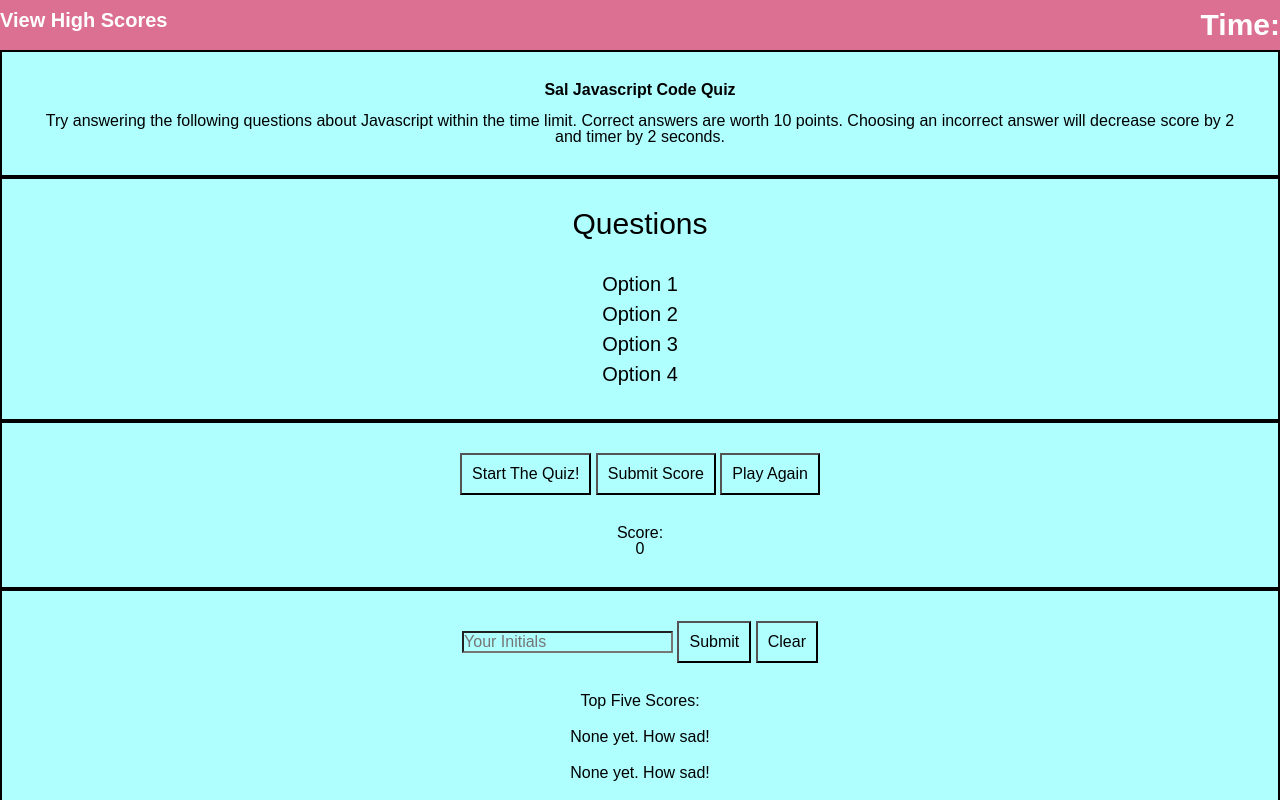
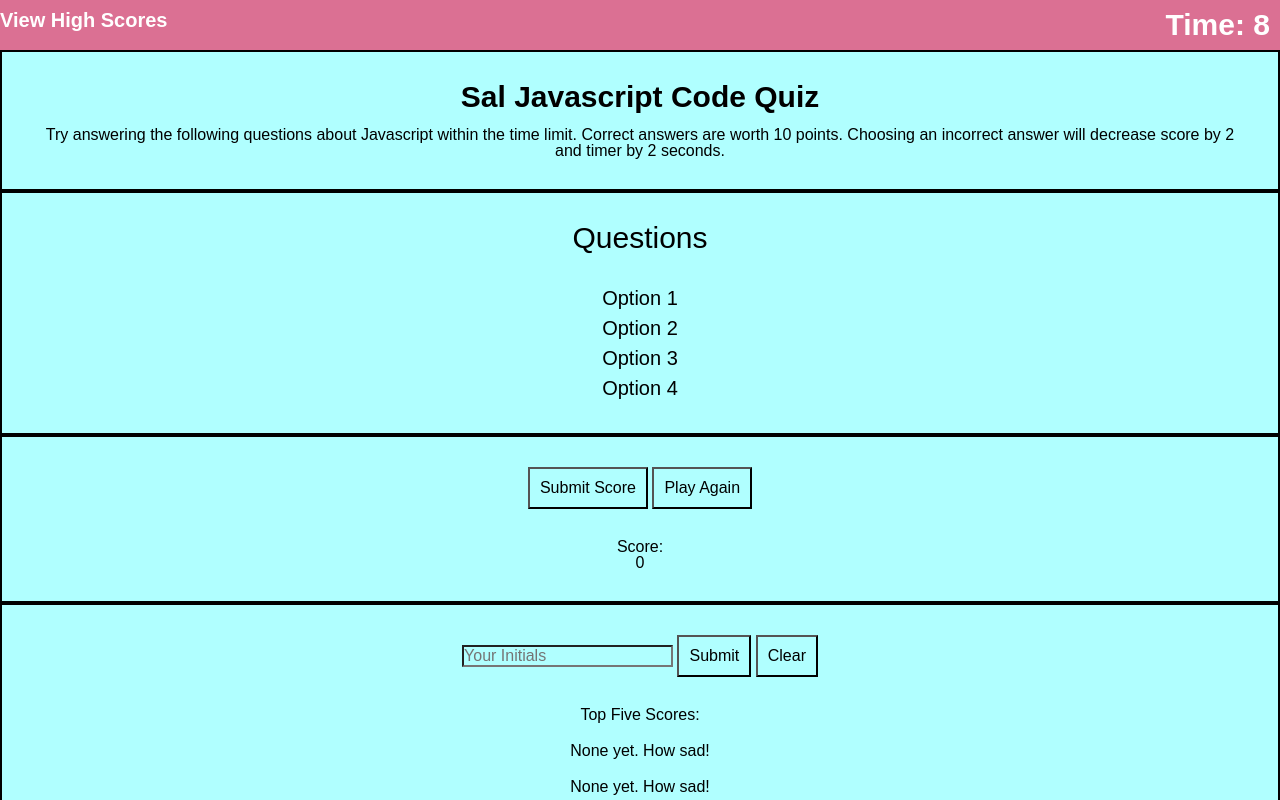
Before and after one commit to Sal8298/Sal-Code-Quiz, a plain HTML site: page index.html in a window 1280 px wide. Both pictures are taken after a click on the button "Start The Quiz!". Shown: the top 800 px of the page. Drawn offline with Linux system fonts and the light colour scheme.

Commit message:
Timer works when you press Start quiz. Start button vanishes but doesn't reappear yet.

```diff
--- a/assets/css/style.css
+++ b/assets/css/style.css
@@ -17,6 +17,10 @@ header {
     padding-bottom: 10px;
 }
 
+#timer{
+    padding-right: 10px;
+}
+
 #viewHighScores {
     font-size: 20px;
 }
@@ -29,6 +33,7 @@ header {
 
 h1 {
     padding-bottom: 15px;
+    font-size: 30px;
 }
 
 #quizContainer {
--- a/assets/js/script.js
+++ b/assets/js/script.js
@@ -1 +1,32 @@
 console.log('connected');
+
+//Html elements
+var timerEl = document.querySelector('#timer');
+var quizStartBtn = document.querySelector('#startQuiz');
+
+//Global variables
+var timeLeft;
+
+//Start Quiz Function
+quizStartBtn.addEventListener('click', startQuiz);
+
+function startQuiz() {
+    quizStartBtn.style.display = 'none';
+    timeLeft = 10;
+    timerEl.textContent = timeLeft;
+    startTimer();
+}
+
+
+//Timer function
+function startTimer() {
+var timer = setInterval(function() {
+    timeLeft--;
+    timerEl.textContent = timeLeft;
+    if (timeLeft <= 0) {
+        clearInterval(timer);
+       timerEl.textContent = 0
+       quizStartBtn.style.display = 'visible';
+    };
+}, 1000);
+};
--- a/index.html
+++ b/index.html
@@ -13,7 +13,7 @@
 <body>
     <header>
         <h2 id="viewHighScores">View High Scores</h2>
-        <h2 class="timer">Time: <span id="timer"></span></h2>
+        <h2 class="timer">Time: <span id="timer">0</span></h2>
     </header>
 
     <div id="ruleContainer">
@@ -41,7 +41,7 @@
         </div>
 
         <div id="buttonContainer">
-            <button class="submitBtn">Start The Quiz!</button>
+            <button id="startQuiz" class="submitBtn">Start The Quiz!</button>
             <button class="submitBtn">Submit Score</button>
             <button class="submitBtn">Play Again</button>
             <div id="scoreHeader">Score: </div>
```
